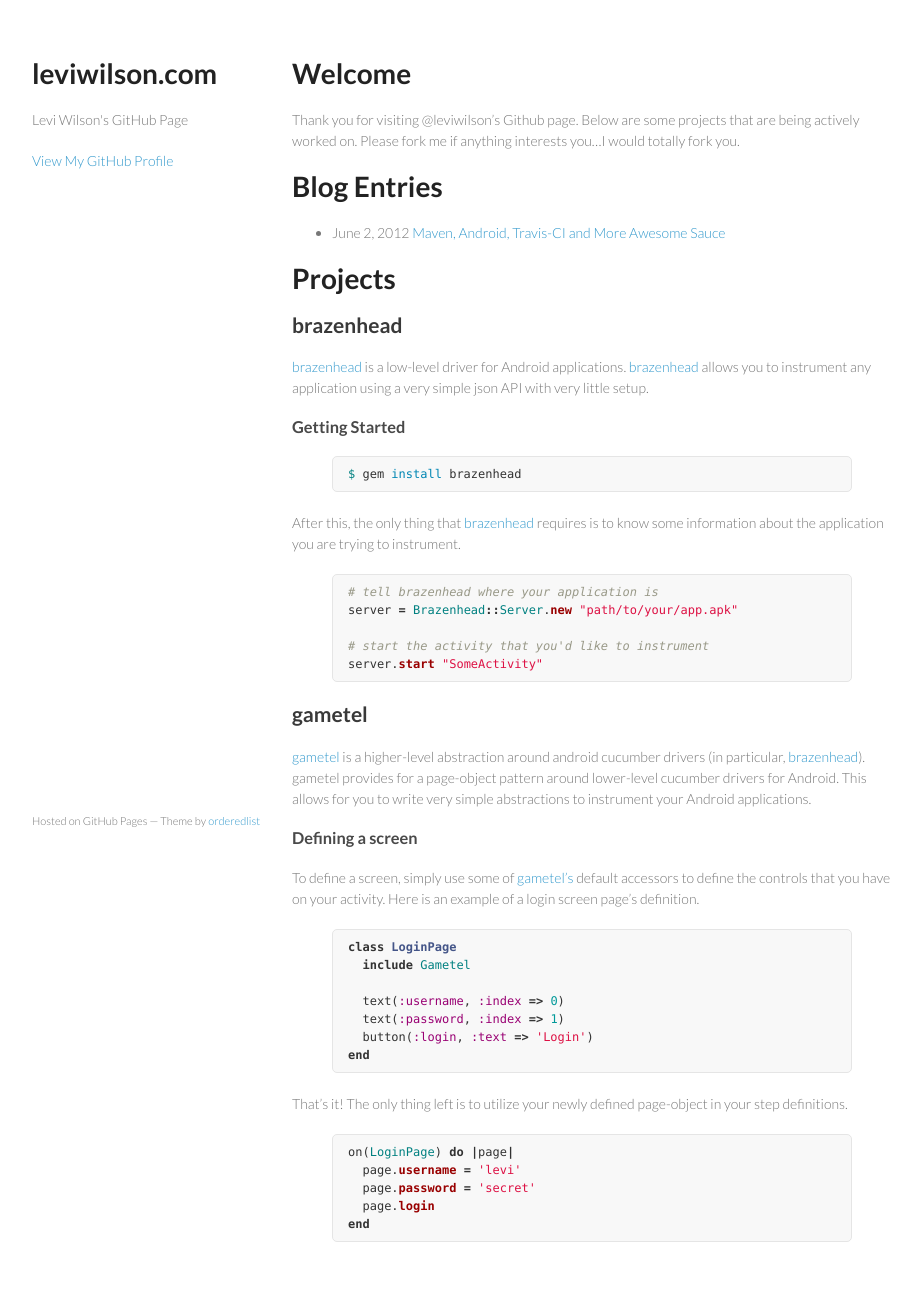
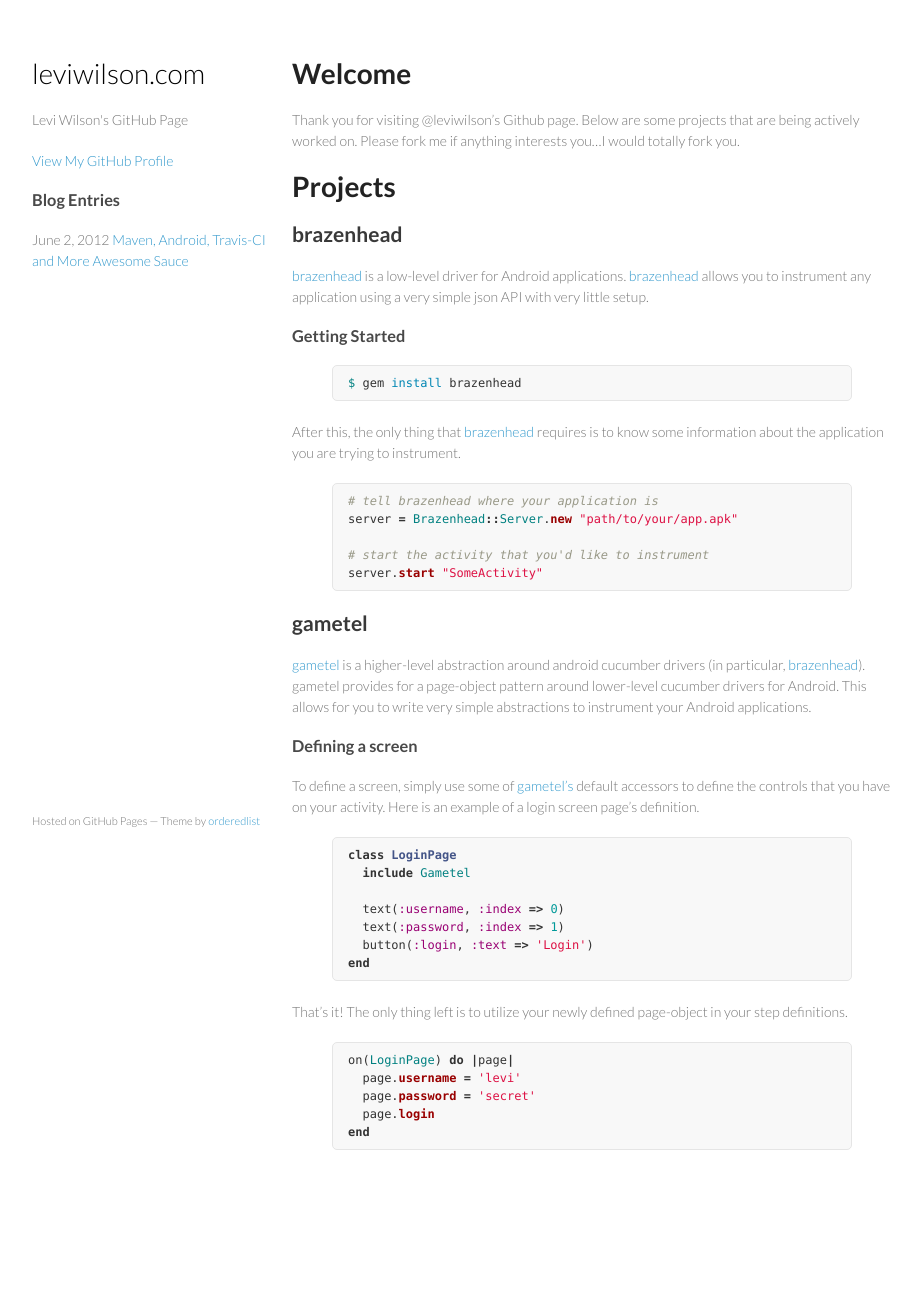
Before and after one commit to leviwilson/leviwilson.github.com, a Jekyll site: the page built from index.md, in a window 1280 px wide. Shown: the whole page, without its empty margins (178-1099 px from the left). Built offline with Jekyll 4.4.1, drawn with Linux system fonts in a browser that asks for light colours; Markdown is read by kramdown in place of the engine named in the settings; after the commit the page ends 1220 px from its top, so only the background shows below that.

```diff
--- a/_config.yml
+++ b/_config.yml
@@ -1 +1 @@
-markdown: rdiscount
+markdown: maruku
--- a/_includes/header_info
+++ b/_includes/header_info
@@ -1,3 +1,7 @@
-<h1>leviwilson.com</h1>
+<h1><a class="home" href="http://leviwilson.com/">leviwilson.com</a></h1>
 <p>Levi Wilson's GitHub Page</p>
 <p class="view"><a href="https://github.com/leviwilson">View My GitHub Profile</a></p>
+<h3>Blog Entries</h3>
+{% for post in site.posts %}
+<p>{{ post.date | date: "%B %e, %Y" }} <a href="{{ post.url }}">{{ post.title }}</a></p>
+{% endfor %}
--- a/index.md
+++ b/index.md
@@ -5,11 +5,6 @@ title: "leviwilson.github.com"
 
 # Welcome
 Thank you for visiting @leviwilson's Github page.  Below are some projects that are being actively worked on.  Please fork me if anything interests you...I would totally fork you.
-
-# Blog Entries
-{% for post in site.posts %}
-* {{ post.date | date: "%B %e, %Y" }} [{{ post.title }}]({{ post.url }})
-{% endfor %}
 
 # Projects
 
--- a/stylesheets/styles.css
+++ b/stylesheets/styles.css
@@ -34,6 +34,12 @@ h3, h4, h5, h6 {
 
 a {
   color:#39c;
+  font-weight:400;
+  text-decoration:none;
+}
+
+a.home {
+  color:#000;
   font-weight:400;
   text-decoration:none;
 }
@@ -96,7 +102,7 @@ img {
 }
 
 header {
-  width:270px;
+  width:250px;
   float:left;
   position:fixed;
 }
@@ -118,7 +124,7 @@ header ul {
   border-radius:5px;
   border:1px solid #d2d2d2;
   box-shadow:inset #fff 0 1px 0, inset rgba(0,0,0,0.03) 0 -1px 0;
-  width:270px;
+  width:250px;
 }
 
 header li {
@@ -177,7 +183,7 @@ hr {
 }
 
 footer {
-  width:270px;
+  width:250px;
   float:left;
   position:fixed;
   bottom:50px;
```
